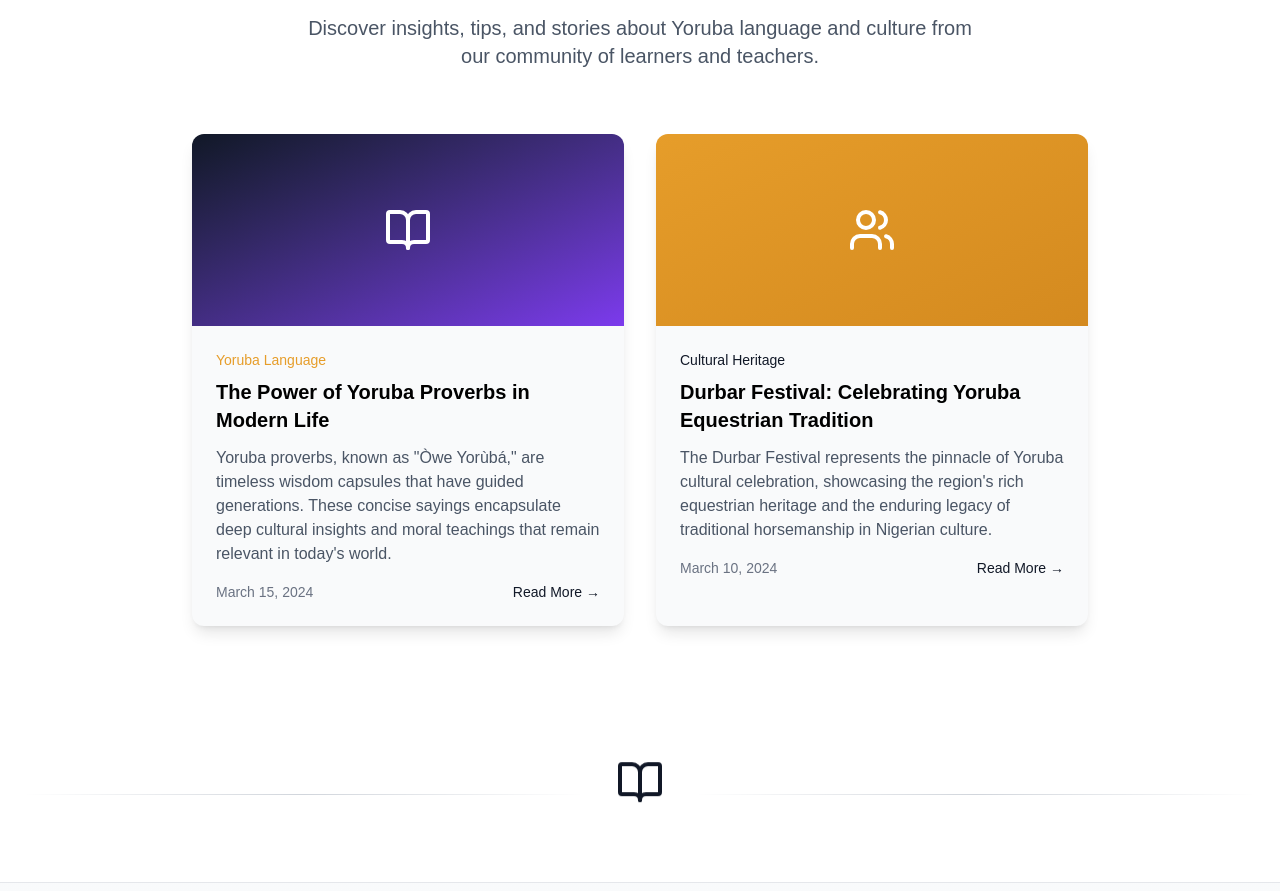
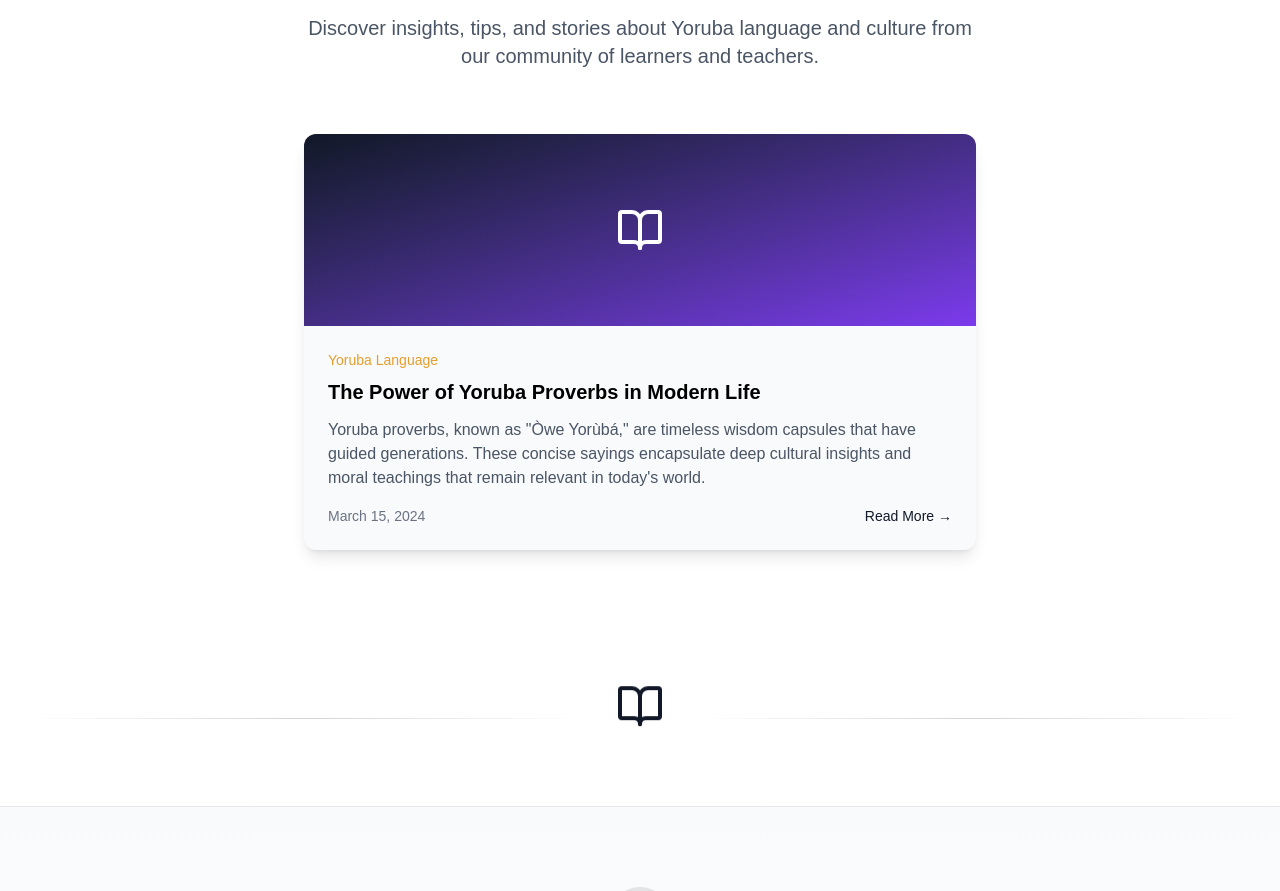
Before and after one commit to TravisChandler1/ewaede, a Next.js app in the folder ewa-ede-yoruba-academy/: page / in a window 1280 px wide. Shown: the part 5263-6154 px from the top of the page. Built offline with nearby package versions, Linux system fonts and the light colour scheme.

Commit message:
Remove Durbar Festival blog card from homepage

```diff
--- a/ewa-ede-yoruba-academy/src/app/page.tsx
+++ b/ewa-ede-yoruba-academy/src/app/page.tsx
@@ -766,7 +766,7 @@ export default function HomePage() {
             </p>
           </div>
 
-          <div className="grid grid-cols-1 md:grid-cols-2 gap-8 max-w-4xl mx-auto">
+          <div className="grid grid-cols-1 gap-8 max-w-2xl mx-auto">
             {/* Blog Post 1 */}
             <article className="bg-gray-50 rounded-xl overflow-hidden shadow-lg hover:shadow-xl transition-shadow duration-300">
               <div className="h-48 bg-gradient-to-br from-[#111827] to-[#7c3aed] flex items-center justify-center">
@@ -781,26 +781,6 @@ export default function HomePage() {
                 <div className="flex items-center justify-between">
                   <span className="text-sm text-gray-500">March 15, 2024</span>
                   <Link href="/blog/yoruba-proverbs-modern-life" className="text-[#111827] font-medium text-sm hover:text-[#3b35c7] transition-colors">
-                    Read More →
-                  </Link>
-                </div>
-              </div>
-            </article>
-
-            {/* Blog Post 2 */}
-            <article className="bg-gray-50 rounded-xl overflow-hidden shadow-lg hover:shadow-xl transition-shadow duration-300">
-              <div className="h-48 bg-gradient-to-br from-[#e69d2a] to-[#d48a1f] flex items-center justify-center">
-                <Users size={48} className="text-white" />
-              </div>
-              <div className="p-6">
-                <div className="text-sm text-[#111827] font-medium mb-2">Cultural Heritage</div>
-                <h3 className="text-xl font-bold mb-3">Durbar Festival: Celebrating Yoruba Equestrian Tradition</h3>
-                <p className="text-gray-600 mb-4">
-                  The Durbar Festival represents the pinnacle of Yoruba cultural celebration, showcasing the region's rich equestrian heritage and the enduring legacy of traditional horsemanship in Nigerian culture.
-                </p>
-                <div className="flex items-center justify-between">
-                  <span className="text-sm text-gray-500">March 10, 2024</span>
-                  <Link href="/blog/durbar-festival-yoruba-tradition" className="text-[#111827] font-medium text-sm hover:text-[#3b35c7] transition-colors">
                     Read More →
                   </Link>
                 </div>
```
